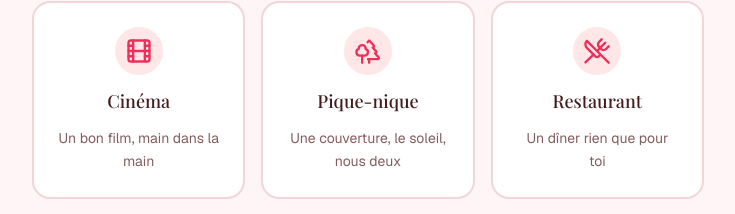
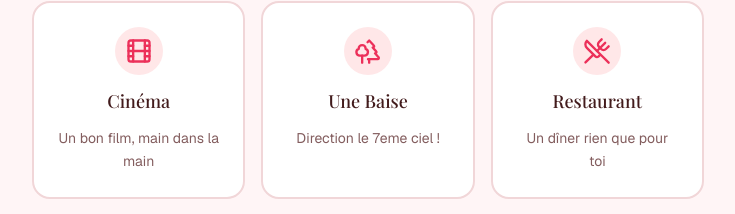
Before and after one commit to TristGui/Invitation-date-Maximin, a Next.js app: page / in a window 1280 px wide. Shown: the part 295-509 px from the top of the page, without its empty margins (272-1007 px from the left). Built offline with nearby package versions, Linux system fonts and the light colour scheme; a web font is replaced by a local one.

Commit message:
choix personnalisé

```diff
--- a/components/date-invitation.tsx
+++ b/components/date-invitation.tsx
@@ -20,9 +20,9 @@ const ACTIVITIES: Activity[] = [
     icon: <Film className="size-7" aria-hidden="true" />,
   },
   {
-    id: "Pique-nique",
-    label: "Pique-nique",
-    description: "Une couverture, le soleil, nous deux",
+    id: "Baise",
+    label: "Une Baise",
+    description: "Direction le 7eme ciel !",
     icon: <Trees className="size-7" aria-hidden="true" />,
   },
   {
```
